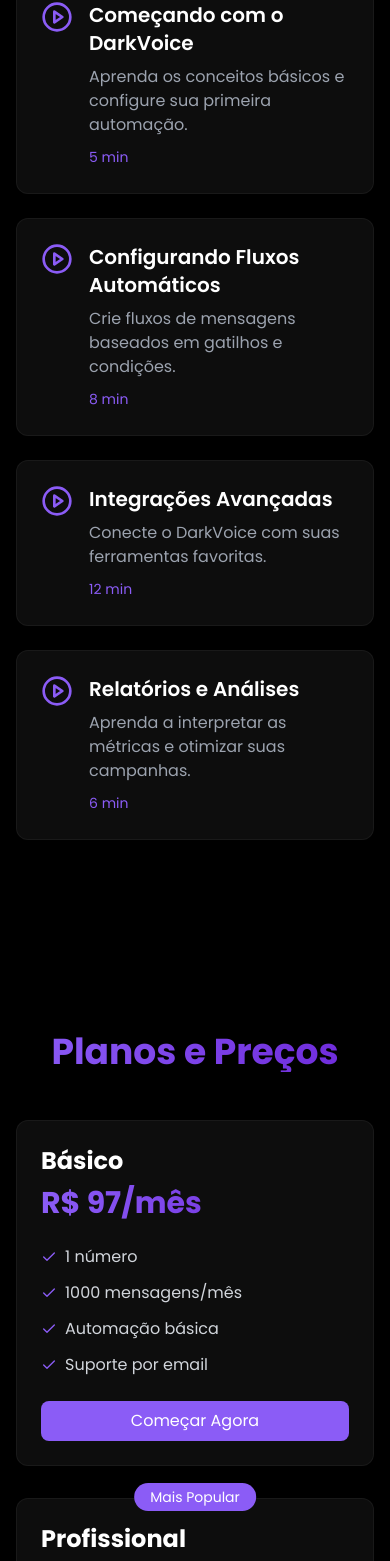
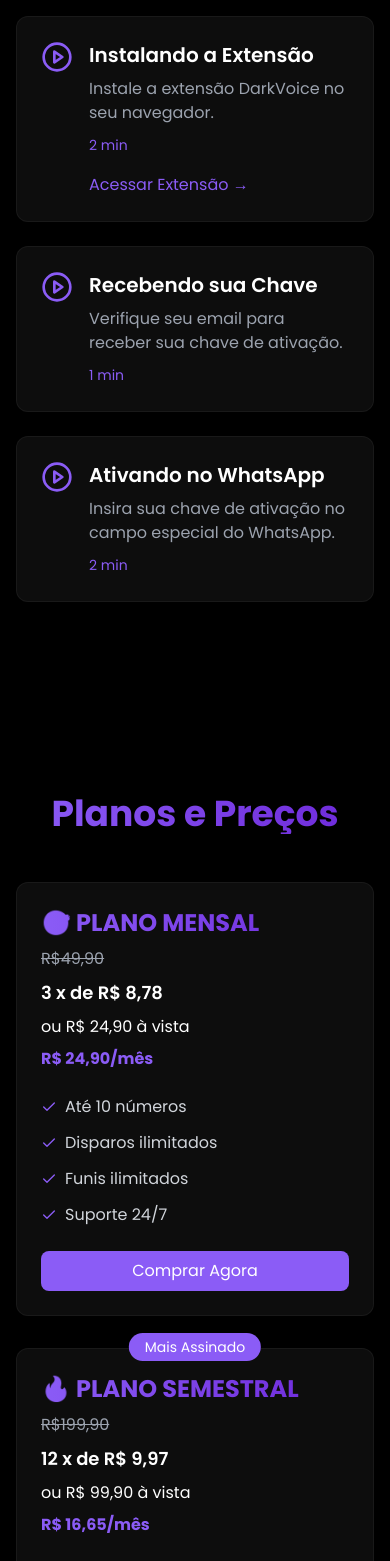
Before and after one commit to dark-voice/darkvoice-interactive-02, a React (Vite) app: page / in a window 390 px wide. Shown: the part 5060-6621 px from the top of the page. Built offline with nearby package versions, Linux system fonts and the light colour scheme.

Commit message:
Update header and pricing
Updated header navigation to use internal anchors instead of external links.  Added tutorial steps for extension installation, key retrieval, and WhatsApp key entry.  Pricing updated based on provided HTML.  All plans now include unlimited features and up to 10 numbers.

```diff
--- a/package.json
+++ b/package.json
@@ -55,6 +55,7 @@
     "react-hook-form": "^7.53.0",
     "react-resizable-panels": "^2.1.3",
     "react-router-dom": "^6.26.2",
+    "react-scroll": "^1.9.2",
     "recharts": "^2.12.7",
     "sonner": "^1.5.0",
     "tailwind-merge": "^2.5.2",
--- a/src/pages/Index.tsx
+++ b/src/pages/Index.tsx
@@ -1,4 +1,3 @@
-
 import { motion, useScroll, useTransform } from "framer-motion";
 import { Hero } from "@/components/Hero";
 import { Features } from "@/components/Features";
@@ -18,61 +17,60 @@ const Index = () => {
 
   const planos = [
     {
-      nome: "Básico",
-      preco: "R$ 97/mês",
-      recursos: [
-        "1 número",
-        "1000 mensagens/mês",
-        "Automação básica",
-        "Suporte por email"
-      ]
+      nome: "PLANO MENSAL",
+      icon: "🎯",
+      precoOriginal: "R$49,90",
+      precoParcelado: "3 x de R$ 8,78",
+      precoAVista: "R$ 24,90",
+      precoMensal: "R$ 24,90/mês",
+      link: "https://abrir.link/pTBtE"
     },
     {
-      nome: "Profissional",
-      preco: "R$ 197/mês",
+      nome: "PLANO SEMESTRAL",
+      icon: "🔥",
+      precoOriginal: "R$199,90",
+      precoParcelado: "12 x de R$ 9,97",
+      precoAVista: "R$ 99,90",
+      precoMensal: "R$ 16,65/mês",
       destaque: true,
-      recursos: [
-        "3 números",
-        "5000 mensagens/mês",
-        "Automação avançada",
-        "API REST",
-        "Suporte prioritário"
-      ]
+      link: "https://abrir.link/xzKBi"
     },
     {
-      nome: "Empresarial",
-      preco: "R$ 497/mês",
-      recursos: [
-        "10 números",
-        "Mensagens ilimitadas",
-        "Automação personalizada",
-        "API dedicada",
-        "Suporte 24/7",
-        "Servidor dedicado"
-      ]
+      nome: "PLANO ANUAL",
+      icon: "⭐",
+      precoOriginal: "R$299,90",
+      precoParcelado: "12 x de R$ 17,95",
+      precoAVista: "R$ 179,90",
+      precoMensal: "R$ 14,99/mês",
+      link: "https://abrir.link/jkPVl"
+    },
+    {
+      nome: "PLANO DE 2 ANOS",
+      icon: "🤑",
+      precoOriginal: "R$499,90",
+      precoParcelado: "12 x de R$ 29,84",
+      precoAVista: "R$ 299,00",
+      precoMensal: "R$ 12,45/mês",
+      link: "https://abrir.link/uYnkD"
     }
   ];
 
   const tutoriais = [
     {
-      titulo: "Começando com o DarkVoice",
-      duracao: "5 min",
-      descricao: "Aprenda os conceitos básicos e configure sua primeira automação."
+      titulo: "Instalando a Extensão",
+      duracao: "2 min",
+      descricao: "Instale a extensão DarkVoice no seu navegador.",
+      link: "https://chrome.google.com/webstore/detail/darkvoice"
     },
     {
-      titulo: "Configurando Fluxos Automáticos",
-      duracao: "8 min",
-      descricao: "Crie fluxos de mensagens baseados em gatilhos e condições."
+      titulo: "Recebendo sua Chave",
+      duracao: "1 min",
+      descricao: "Verifique seu email para receber sua chave de ativação."
     },
     {
-      titulo: "Integrações Avançadas",
-      duracao: "12 min",
-      descricao: "Conecte o DarkVoice com suas ferramentas favoritas."
-    },
-    {
-      titulo: "Relatórios e Análises",
-      duracao: "6 min",
-      descricao: "Aprenda a interpretar as métricas e otimizar suas campanhas."
+      titulo: "Ativando no WhatsApp",
+      duracao: "2 min",
+      descricao: "Insira sua chave de ativação no campo especial do WhatsApp."
     }
   ];
 
@@ -141,7 +139,7 @@ const Index = () => {
       </section>
 
       {/* Tutoriais Section */}
-      <section className="py-24 bg-black/30">
+      <section id="tutorial" className="py-24 bg-black/30">
         <div className="section-container">
           <motion.div
             initial={{ opacity: 0, y: 20 }}
@@ -149,24 +147,34 @@ const Index = () => {
             transition={{ duration: 0.5 }}
           >
             <h2 className="text-4xl font-bold mb-12 gradient-text text-center">
-              Tutoriais
+              Tutorial de Instalação
             </h2>
 
-            <div className="grid md:grid-cols-2 gap-6">
+            <div className="grid md:grid-cols-3 gap-6">
               {tutoriais.map((tutorial, index) => (
                 <motion.div
                   key={index}
                   initial={{ opacity: 0, y: 20 }}
                   whileInView={{ opacity: 1, y: 0 }}
                   transition={{ duration: 0.5, delay: index * 0.1 }}
-                  className="glass-card p-6 hover:border-primary transition-colors cursor-pointer group"
+                  className="glass-card p-6"
                 >
                   <div className="flex items-start gap-4">
-                    <PlayCircle className="text-primary w-8 h-8 flex-shrink-0 group-hover:scale-110 transition-transform" />
+                    <PlayCircle className="text-primary w-8 h-8 flex-shrink-0" />
                     <div>
                       <h3 className="text-xl font-semibold mb-2">{tutorial.titulo}</h3>
                       <p className="text-gray-400 mb-2">{tutorial.descricao}</p>
                       <span className="text-sm text-primary">{tutorial.duracao}</span>
+                      {tutorial.link && (
+                        <a
+                          href={tutorial.link}
+                          target="_blank"
+                          rel="noopener noreferrer"
+                          className="block mt-4 text-primary hover:underline"
+                        >
+                          Acessar Extensão →
+                        </a>
+                      )}
                     </div>
                   </div>
                 </motion.div>
@@ -177,7 +185,7 @@ const Index = () => {
       </section>
 
       {/* Preços Section */}
-      <section className="py-24">
+      <section id="precos" className="py-24">
         <div className="section-container">
           <motion.div
             initial={{ opacity: 0, y: 20 }}
@@ -188,7 +196,7 @@ const Index = () => {
               Planos e Preços
             </h2>
 
-            <div className="grid md:grid-cols-3 gap-8">
+            <div className="grid md:grid-cols-2 lg:grid-cols-4 gap-8">
               {planos.map((plano, index) => (
                 <motion.div
                   key={index}
@@ -201,22 +209,44 @@ const Index = () => {
                 >
                   {plano.destaque && (
                     <div className="absolute -top-4 left-1/2 -translate-x-1/2 bg-primary px-4 py-1 rounded-full text-sm">
-                      Mais Popular
+                      Mais Assinado
                     </div>
                   )}
-                  <h3 className="text-2xl font-bold mb-2">{plano.nome}</h3>
-                  <p className="text-3xl font-bold mb-6 gradient-text">{plano.preco}</p>
-                  <ul className="space-y-3">
-                    {plano.recursos.map((recurso, idx) => (
-                      <li key={idx} className="flex items-center gap-2">
-                        <Check className="text-primary" size={16} />
-                        <span className="text-gray-300">{recurso}</span>
-                      </li>
-                    ))}
-                  </ul>
-                  <button className="w-full mt-6 bg-primary hover:bg-primary/90 text-white px-4 py-2 rounded-lg transition-colors">
-                    Começar Agora
-                  </button>
+                  <h3 className="text-2xl font-bold mb-2 gradient-text">
+                    {plano.icon} {plano.nome}
+                  </h3>
+                  <div className="space-y-2 mb-6">
+                    <p className="text-gray-400 line-through">{plano.precoOriginal}</p>
+                    <p className="text-lg font-semibold">{plano.precoParcelado}</p>
+                    <p className="text-white">ou {plano.precoAVista} à vista</p>
+                    <p className="text-primary font-bold">{plano.precoMensal}</p>
+                  </div>
+                  <div className="space-y-3 mb-6">
+                    <div className="flex items-center gap-2">
+                      <Check className="text-primary" size={16} />
+                      <span className="text-gray-300">Até 10 números</span>
+                    </div>
+                    <div className="flex items-center gap-2">
+                      <Check className="text-primary" size={16} />
+                      <span className="text-gray-300">Disparos ilimitados</span>
+                    </div>
+                    <div className="flex items-center gap-2">
+                      <Check className="text-primary" size={16} />
+                      <span className="text-gray-300">Funis ilimitados</span>
+                    </div>
+                    <div className="flex items-center gap-2">
+                      <Check className="text-primary" size={16} />
+                      <span className="text-gray-300">Suporte 24/7</span>
+                    </div>
+                  </div>
+                  <a
+                    href={plano.link}
+                    target="_blank"
+                    rel="noopener noreferrer"
+                    className="w-full block text-center bg-primary hover:bg-primary/90 text-white px-4 py-2 rounded-lg transition-colors"
+                  >
+                    Comprar Agora
+                  </a>
                 </motion.div>
               ))}
             </div>
```
Also changed, not shown: src/components/Header.tsx (+47 -58 lines), 1 other file (tests, documents, lock files or other folders).
